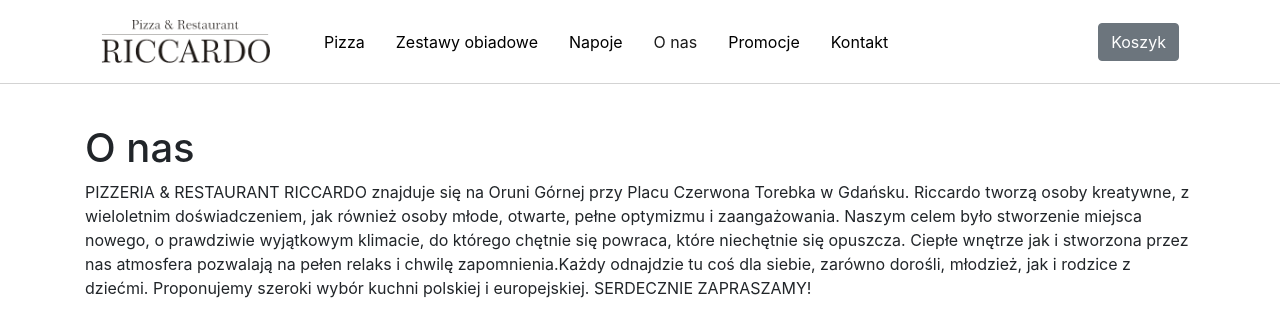
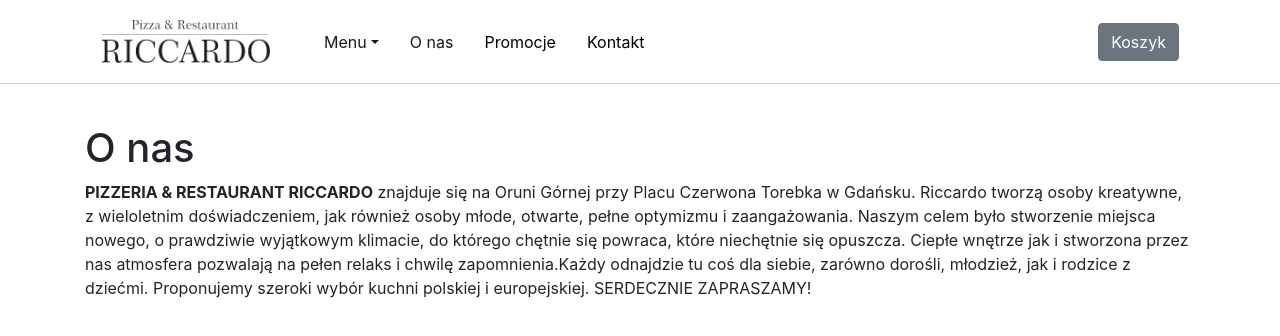
Before and after one commit to NorthWillov/riccardo, a React (Create React App) app: page /riccardo/about in a window 1280 px wide. Shown: the top 336 px of the page. Built offline with nearby package versions, Linux system fonts and the light colour scheme.

Commit message:
Change Navbar links

```diff
--- a/src/components/About.js
+++ b/src/components/About.js
@@ -5,8 +5,8 @@ function About(props) {
     <div>
       <h1>O nas</h1>
       <p>
-        PIZZERIA & RESTAURANT RICCARDO znajduje się na Oruni Górnej przy Placu
-        Czerwona Torebka w Gdańsku. Riccardo tworzą osoby kreatywne, z
+        <b>PIZZERIA & RESTAURANT RICCARDO</b> znajduje się na Oruni Górnej przy
+        Placu Czerwona Torebka w Gdańsku. Riccardo tworzą osoby kreatywne, z
         wieloletnim doświadczeniem, jak również osoby młode, otwarte, pełne
         optymizmu i zaangażowania. Naszym celem było stworzenie miejsca nowego,
         o prawdziwie wyjątkowym klimacie, do którego chętnie się powraca, które
--- a/src/components/Navbar.js
+++ b/src/components/Navbar.js
@@ -50,7 +50,19 @@ export default function Navbar(props) {
         </button>
         <div className="collapse navbar-collapse" id="navbarSupportedContent">
           <ul className="navbar-nav mr-auto">
-            <li className="nav-item">
+            <li className="nav-item dropdown">
+              <NavLink
+                className="nav-link dropdown-toggle"
+                to="#"
+                id="navbarDropdown"
+                role="button"
+                data-toggle="dropdown"
+                aria-haspopup="true"
+                aria-expanded="false"
+              >
+                Menu
+              </NavLink>
+              <div className="dropdown-menu" aria-labelledby="navbarDropdown">
                 <NavLink
                   data-toggle={window.innerWidth > 992 ? "" : "collapse"}
                   data-target={
@@ -62,8 +74,6 @@ export default function Navbar(props) {
                 >
                   Pizza
                 </NavLink>
-            </li>
-            <li className="nav-item">
                 <NavLink
                   data-toggle={window.innerWidth > 992 ? "" : "collapse"}
                   data-target={
@@ -75,8 +85,85 @@ export default function Navbar(props) {
                 >
                   Zestawy obiadowe
                 </NavLink>
-            </li>
-            <li className="nav-item">
+                <div class="dropdown-divider"></div>
+                <NavLink
+                  data-toggle={window.innerWidth > 992 ? "" : "collapse"}
+                  data-target={
+                    window.innerWidth > 992 ? "" : "#navbarSupportedContent"
+                  }
+                  exact
+                  className="nav-link"
+                  to="/riccardo/pizzas"
+                >
+                  Makarony
+                </NavLink>
+                <NavLink
+                  data-toggle={window.innerWidth > 992 ? "" : "collapse"}
+                  data-target={
+                    window.innerWidth > 992 ? "" : "#navbarSupportedContent"
+                  }
+                  exact
+                  className="nav-link"
+                  to="/riccardo/pizzas"
+                >
+                  Sałatki
+                </NavLink>
+                <NavLink
+                  data-toggle={window.innerWidth > 992 ? "" : "collapse"}
+                  data-target={
+                    window.innerWidth > 992 ? "" : "#navbarSupportedContent"
+                  }
+                  exact
+                  className="nav-link"
+                  to="/riccardo/pizzas"
+                >
+                  Naleśniki na słodko
+                </NavLink>
+                <NavLink
+                  data-toggle={window.innerWidth > 992 ? "" : "collapse"}
+                  data-target={
+                    window.innerWidth > 992 ? "" : "#navbarSupportedContent"
+                  }
+                  exact
+                  className="nav-link"
+                  to="/riccardo/pizzas"
+                >
+                  Naleśniki na słono
+                </NavLink>
+
+                <NavLink
+                  data-toggle={window.innerWidth > 992 ? "" : "collapse"}
+                  data-target={
+                    window.innerWidth > 992 ? "" : "#navbarSupportedContent"
+                  }
+                  exact
+                  className="nav-link"
+                  to="/riccardo/obiade"
+                >
+                  Startery
+                </NavLink>
+                <NavLink
+                  data-toggle={window.innerWidth > 992 ? "" : "collapse"}
+                  data-target={
+                    window.innerWidth > 992 ? "" : "#navbarSupportedContent"
+                  }
+                  exact
+                  className="nav-link"
+                  to="/riccardo/obiade"
+                >
+                  Sosy
+                </NavLink>
+                <NavLink
+                  data-toggle={window.innerWidth > 992 ? "" : "collapse"}
+                  data-target={
+                    window.innerWidth > 992 ? "" : "#navbarSupportedContent"
+                  }
+                  exact
+                  className="nav-link"
+                  to="/riccardo/obiade"
+                >
+                  Startery
+                </NavLink>
                 <NavLink
                   data-toggle={window.innerWidth > 992 ? "" : "collapse"}
                   data-target={
@@ -88,6 +175,7 @@ export default function Navbar(props) {
                 >
                   Napoje
                 </NavLink>
+              </div>
             </li>
             <li className="nav-item">
               <NavLink
```
Lines whose indentation alone changed are shown as unchanged.
